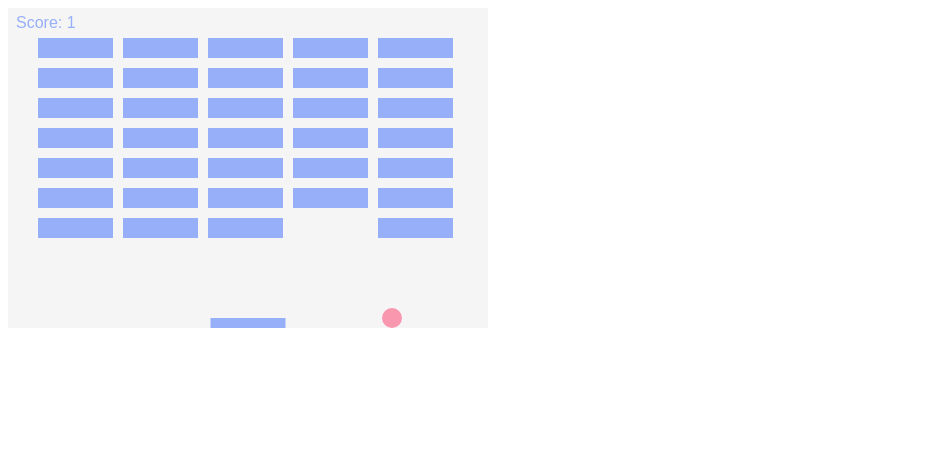
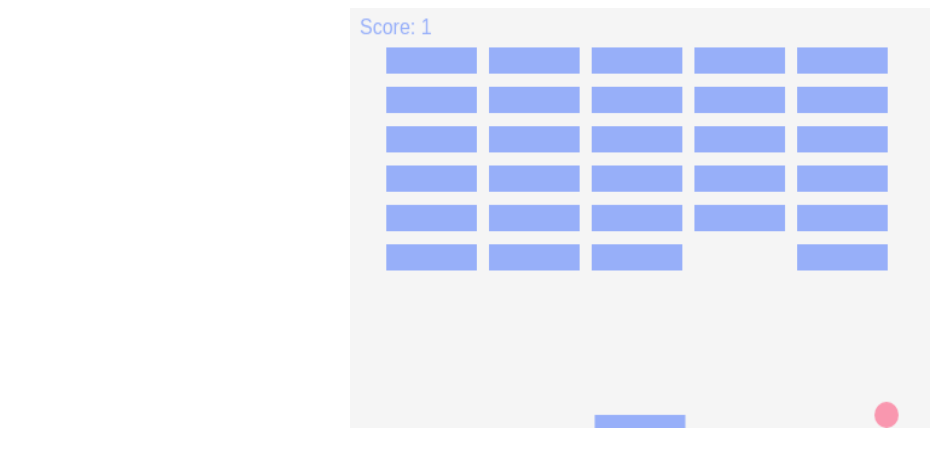
Before and after one commit to michellesprojects/Canvas-Game, a plain HTML site: page Canvas-Game/index.html in a window 1280 px wide. Shown: the whole page, without its empty margins (0-945 px from the left). Drawn offline with Linux system fonts and the light colour scheme.

Commit message:
add styling

```diff
--- a/Canvas-Game/app.js
+++ b/Canvas-Game/app.js
@@ -17,7 +17,7 @@ var paddleX = (canvas.width - paddleWidth) / 2;
 var rightPressed = false;
 var leftPressed = false;
 
-var brickRowCount = 7;
+var brickRowCount = 6;
 var brickColumnCount = 5;
 var brickWidth = 75;
 var brickHeight = 20;
@@ -73,9 +73,9 @@ for(var c=0; c<brickColumnCount; c++) { //iterate columns, create an empty array
     }
 }
 
-function gameWon(){
+function endAlert(message){
 
-    alert("YOU WIN!\n Score: "+score);
+    alert(message+"\n Score: "+score);
     document.location.reload();
     clearInterval(interval); // Needed for Chrome to end game
 
@@ -93,7 +93,7 @@ function collisionDetection() {
 
                 if(score == brickColumnCount * brickRowCount){
 
-                    gameWon();
+                    endAlert("YOU WIN!");
                 }
             }
         }
@@ -186,9 +186,8 @@ function draw() {
     if (x > paddleX && x < paddleX + paddleWidth) {
       dy = -dy;
     } else {
-      alert("GAME OVER\n   Score: "+score);
-      document.location.reload();
-      clearInterval(interval); // Needed for Chrome to end game
+
+        endAlert("GAME OVER");
     }
   }
 
--- a/Canvas-Game/index.html
+++ b/Canvas-Game/index.html
@@ -2,17 +2,14 @@
 
 <html>
   <head>
-        <meta charset ="utf-8"/>
+    <meta charset="utf-8" />
 
     <title>Canvas Game</title>
-        <link rel ="stylesheet" href="style.css">
-
-
+    <link rel="stylesheet" href="style.css" />
   </head>
 
-
   <body>
-        <canvas id = "Canvas" width = "480" height="320"></canvas>
+    <canvas id="Canvas" width="480" height="320"></canvas>
 
     <script src="app.js"></script>
   </body>
--- a/Canvas-Game/style.css
+++ b/Canvas-Game/style.css
@@ -3,4 +3,11 @@
 #Canvas{
  /* border: 2px solid lightskyblue; */
  background: whitesmoke;
+  padding-left: 0;
+    padding-right: 0;
+    margin-left: auto;
+    margin-right: auto;
+    display: block;
+    width: 580px;
+    height: 420px;
 }
```
Lines whose indentation alone changed are shown as unchanged.
